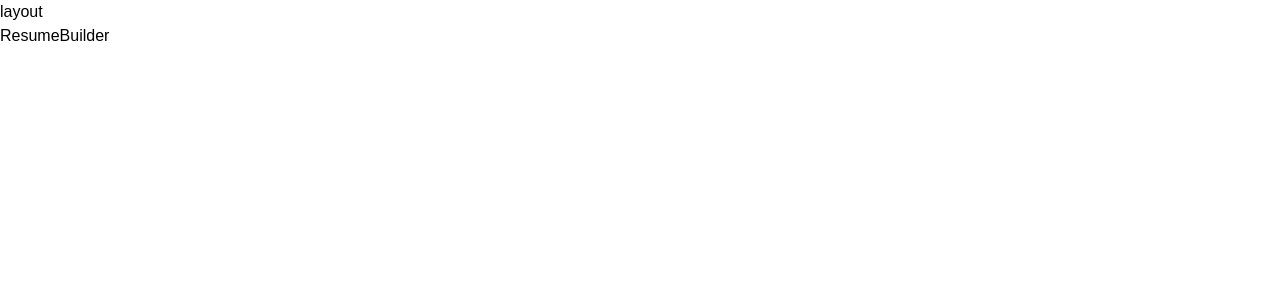
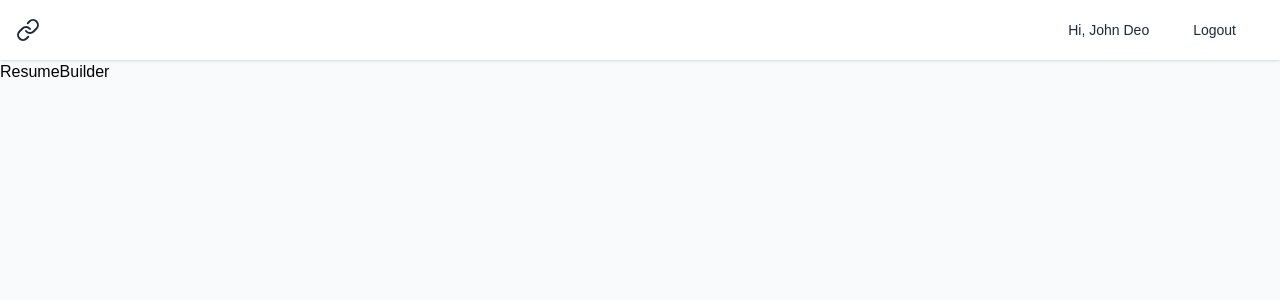
Before and after one commit to Om-Kansal/SmartCV, a React (Vite) app in the folder client/: page /app/builder/1 in a window 1280 px wide. Shown: the top 300 px of the page. Built offline with nearby package versions, Linux system fonts and the light colour scheme.

Commit message:
added navbar section on layout page

```diff
--- a/client/src/components/Navbar.jsx
+++ b/client/src/components/Navbar.jsx
@@ -1,8 +1,27 @@
+import { Link } from 'lucide-react'
 import React from 'react'
+import { useNavigate } from 'react-router-dom'
 
 const Navbar = () => {
+    const user = {name: 'John Deo'}
+    const navigate = useNavigate()
+
+    const logoutUser = () => {
+        navigate('/')
+    }
+
   return (
-    <div>Navbar</div>
+    <div className='shadow bg-white'>
+        <nav className='flex items-center justify-between max-w-7xl mx-auto px-4 py-3.5 text-slate-800 transition-all'>
+            <Link to='/'>
+                <img src='/logo.svg' alt='logo' className='h-11 w-auto' />
+            </Link>
+            <div className='flex items-center gap-4 text-sm'>
+                <p className='max-sm:hidden'>Hi, {user?.name}</p>
+                <button onClick={logoutUser} className='bg-white hover:bg-slate-50 border-gray-300 px-7 py-1.5 rounded-full active:scale-95 transition-all'>Logout</button>
+            </div>
+        </nav>
+    </div>
   )
 }
 
--- a/client/src/pages/Layout.jsx
+++ b/client/src/pages/Layout.jsx
@@ -1,11 +1,13 @@
 import React from 'react'
 import { Outlet } from 'react-router-dom'
+import Navbar from '../components/Navbar'
 
 const Layout = () => {
   return (
     <div>
-        <h1>layout</h1>
-        <div>
+
+        <div className='min-h-screen bg-gray-50'>
+            <Navbar/>
             <Outlet />
         </div>
     </div>
```
